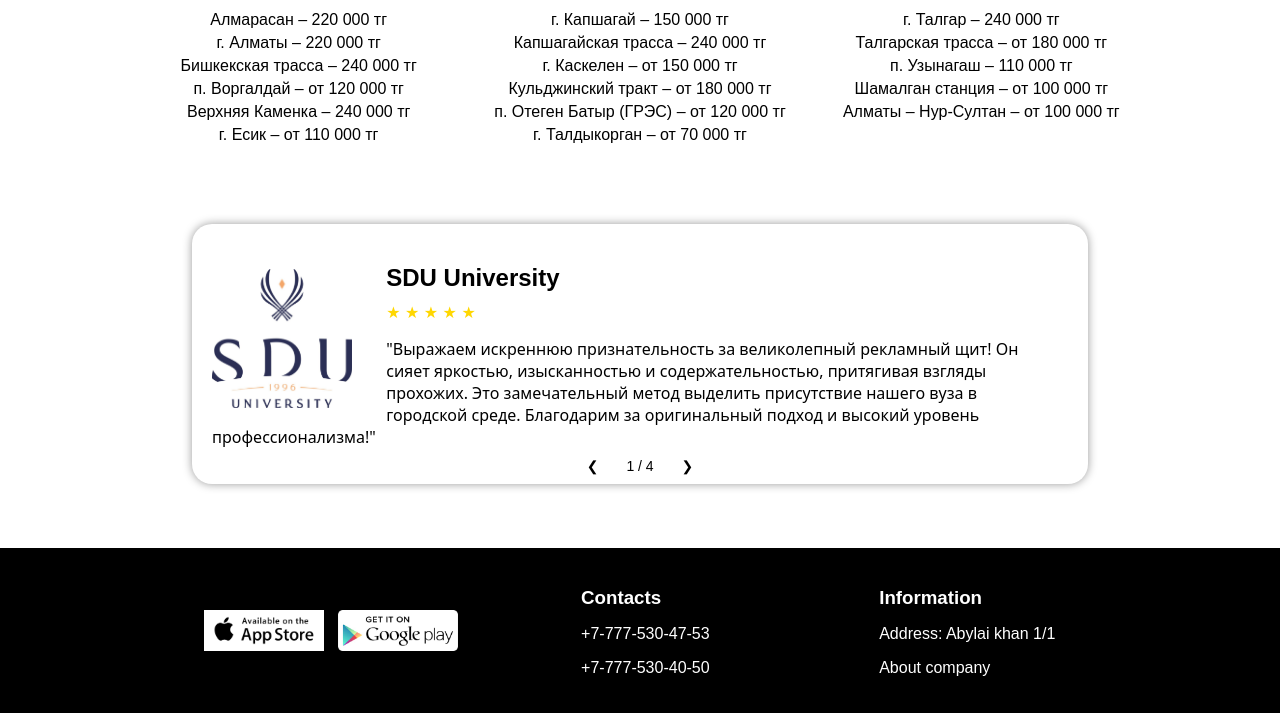
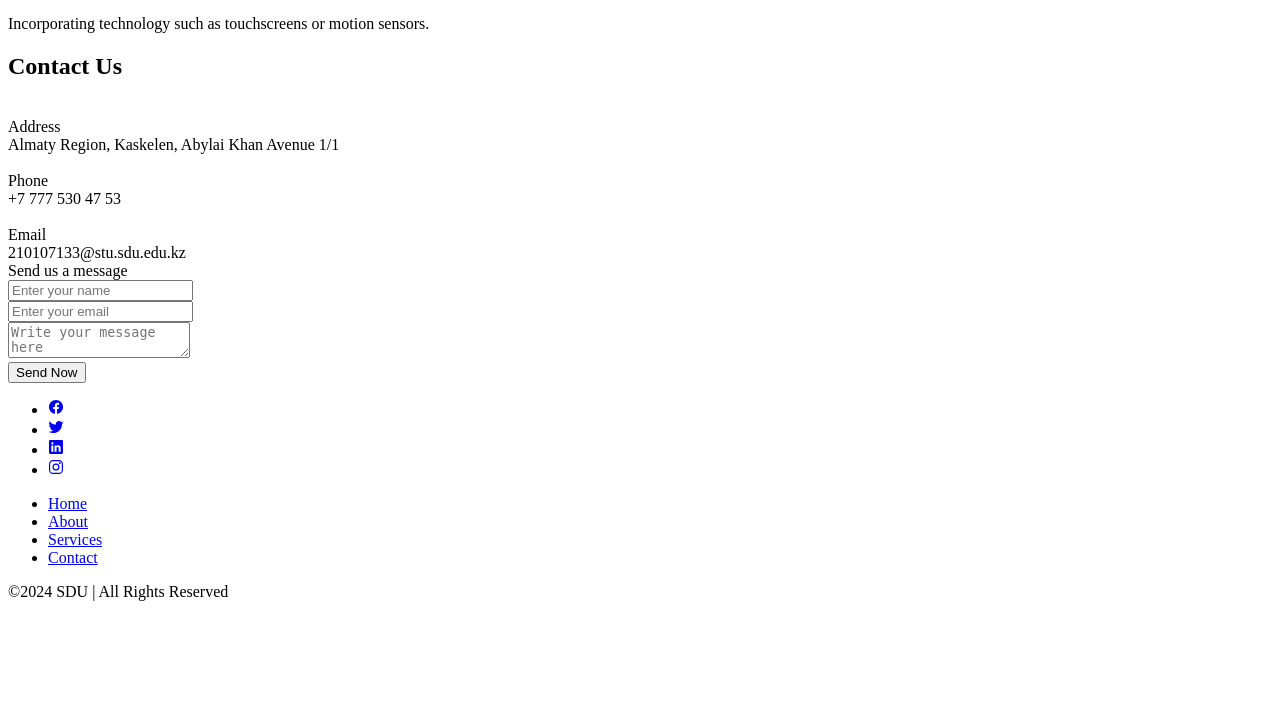
Before and after one commit to ZikoshX/billboard-flask-, a Flask app: page /home in a window 1280 px wide. Shown: the part 1182-1895 px from the top of the page. After the commit the page ends 1783 px from the top, so only its background shows below. Run offline with Flask 3, Linux system fonts and the light colour scheme; some libraries are stand-ins or nearby versions.

Commit message:
Update home.html

```diff
--- a/templates/home.html
+++ b/templates/home.html
@@ -1,190 +1,268 @@
 <!DOCTYPE html>
-<html lang="en">
+<html lang="ru">
 <head>
-<meta charset="UTF-8">
-<meta name="viewport" content="width=device-width, initial-scale=1.0">
-<title>Happy Client Login</title>
-<link rel="stylesheet" href="{{ url_for('static', filename='css/header.css') }}">
-<link rel="stylesheet" href="{{ url_for('static', filename='css/slideshow.css') }}">
-<link rel="stylesheet" href="{{ url_for('static', filename='css/map1.css') }}">
-<link rel="stylesheet" href="{{ url_for('static', filename='css/cost.css') }}">
-<link rel="stylesheet" href="{{ url_for('static', filename='css/feedback.css') }}">
-<link rel="stylesheet" href="{{ url_for('static', filename='css/footer.css') }}">
+    <meta name="viewport" content="width=device-width, initial-scale=1">
+    <title>Happy Client Advertising Agency</title>
+    <link rel="stylesheet" href="{{ url_for('static', filename='css/home.css') }}">
+    <link rel="stylesheet" href="https://cdnjs.cloudflare.com/ajax/libs/font-awesome/5.15.2/css/all.min.css"/>
 </head>
+<body background="">
+    <header class="header" id="home">
+        <div class="overlay">
+            <nav class="navbar">
+                <a href="{{ url_for('home') }}" class="logo">Happy Client</a>
 
-<body>
-    <header class="header">
-        <div class="logo-container">
-          <img src="{{ url_for('static', filename='images/happyclient.jpg') }}" alt="Happy Client Logo" class="logo">
-          <span class="logo-text">Happy Client</span>
+                <div class="nav-links">
+                  <a href="#contain-h2" class="nav-item">About us</a>
+                    <a href="#service" class="nav-item">Services</a>
+                    <a href="#contacts" class="nav-item">Contacts</a>
+                    <a href="{{ url_for('login') }}" class="button">Login</a>
+                    <a href="{{ url_for('signup') }}" class="button">Sign up</a>
+
                 </div>
-        <nav class="navbar">
 
-          <ul class="nav-links">
-            <li><a href="#">Home</a></li>
-            <li><a href="{{ url_for('help') }}">Help</a></li>
-            <li><a href="{{ url_for('services') }}">Services</a></li>
-            <li><a href="{{ url_for('login') }}">Login</a></li>
-            <li><a href="{{ url_for('signup') }}">Signup</a></li>
-          </ul>
-        </nav>
-        <div clss="language-select">
+                <div class="language-select">
                     <select>
-            <option value="en">English</option>
-            <option value="ru">Russion</option>
-            <option value="kz">Kazakh</option>
+                        <option value="en" class="select option">English</option>
+                        <option value="ru">Русский</option>
+                        <option value="kz">Қазақша</option>
                     </select>
                   </div>
+            </nav>
+            <div class="banner-container">
+                <h1>ALL TYPES OF ADVERTISING IN ALMATY</h1>
+                <div class="divider"></div>
+                <p class="agency-name">Advertising Agency HAPPY CLIENT</p>
+            </div>
+
+            <div class="features-container">
+              <ul class="features-list">
+                <li>100% hit the target audience</li>
+                <li>More than 10 years of professional experience</li>
+                <li>Since 2016 on the market</li>
+                <li>More than 600 satisfied customers</li>
+              </ul>
+            </div>
+            <div class="btn-holder">
+              <button class="btn btn-5 hover-border-11">
+                <span>ORDER NOW</span>
+              </button>
+            </div>
+            <a class="smoothscroll" href="#wrapper">
+              <div class="scroll-down"></div></a>
           </header>
 
-<div class="slideshow-container">
-  <div class="mySlides fade">
-    <img src="{{ url_for('static', filename='images/billboard1.jpg') }}" style="width:100%">
+
+
+          <h2 id="contain-h2"> About Us</h2>
+          <div class="block"></div>
+          <h3>Our Company</h3>
+          <p>We are a leading provider of outdoor advertising solutions, specializing in high-impact billboard campaigns that reach audiences far and wide. With decades of experience in the industry, we have established ourselves as a trusted partner for businesses looking to make a statement through strategic outdoor advertising.</p>
+          <h3>Our Mission & Values</h3>
+          <p>Our mission is to deliver exceptional results for our clients by leveraging the power of outdoor advertising to maximize brand exposure and drive business growth. We are committed to integrity, innovation, and excellence in everything we do.</p>
+          <h3>Our Team</h3>
+          <p>We are a dedicated team of professionals with expertise in marketing, design, and outdoor advertising. Our passion for what we do drives us to deliver outstanding results for our clients, exceeding expectations every step of the way.</p>
+
+          <h2 id="service">Our Services</h2>
+          <div class="block"></div>
+          <div id="wrapper">
+            <div class="cols">
+                <div class="col" ontouchstart="this.classList.toggle('hover');">
+                  <div class="container">
+                    <div class="front" style="background-image: url(https://www.measuringknowhow.com/wp-content/uploads/2022/03/Standard-billboard-sizes.jpg)">
+                      <div class="inner">
+                        <p>Standard Billboards</p>
                       </div>
+                    </div>
+                    <div class="back">
+                      <div class="inner">
+                        <p>Allows for large, eye-catching graphics and bold text, making them ideal for delivering impactful messages.</p>
+                      </div>
+                    </div>
+                  </div>
+                </div>
+                <div class="col" ontouchstart="this.classList.toggle('hover');">
+                  <div class="container">
+                    <div class="front" style="background-image: url(https://i.pinimg.com/originals/06/00/99/060099d05640a07e4a4249a25bcb0cf7.jpg)">
+                      <div class="inner">
+                        <p>Digital Billboards</p>
+                      </div>
+                    </div>
+                    <div class="back">
+                      <div class="inner">
+                        <p>Digital billboards use high-intensity, light-emitting diode (LED) technology to display images and video content.</p>
+                      </div>
+                    </div>
+                  </div>
+                </div>
+                <div class="col" ontouchstart="this.classList.toggle('hover');">
+                  <div class="container">
+                    <div class="front" style="background-image: url(https://trafficdisplays.com/wp-content/uploads/2017/02/backlit_mobile_billboard.jpg)">
+                      <div class="inner">
+                        <p>Mobile Billboards</p>
 
-  <div class="mySlides fade">
-    <img src="{{ url_for('static', filename='images/billboard2.jpg') }}" style="width:100%">
                       </div>
+                    </div>
+                    <div class="back">
+                      <div class="inner">
+                        <p>These billboards are mounted on trucks or trailers and can be moved to various locations. </p>
+                      </div>
+                    </div>
+                  </div>
+                </div>
+                <div class="col" ontouchstart="this.classList.toggle('hover');">
+                  <div class="container">
+                    <div class="front" style="background-image: url(https://1.bp.blogspot.com/-ktYH_umYWXY/VwLdqoYnbcI/AAAAAAAAH3U/XLHreD0OEPIykKBHbTrw4EI22TlKZc1GA/s1600/outdoor%2Bbillboard%2Bmock%2Bup%2Bbot%2Blab.png)">
+                      <div class="inner">
+                        <p>Poster Billboards</p>
 
-  <div class="mySlides fade">
-    <img src="{{ url_for('static', filename='images/billboard3.jpg') }}" style="width:100%">
                       </div>
+                    </div>
+                    <div class="back">
+                      <div class="inner">
+                        <p>Smaller than standard billboards, these are often found in urban areas and display static advertising posters.</p>
+                      </div>
+                    </div>
+                  </div>
+                </div>
+                <div class="col" ontouchstart="this.classList.toggle('hover');">
+                  <div class="container">
+                    <div class="front" style="background-image: url(https://www.godrtv.com/wp-content/uploads/elementor/thumbs/Building2-ovy4cfnw64hzuyi23j9gp9gux7qywztj19xzg7cnw4.jpg)">
+                      <div class="inner">
+                        <p>Wallscapes</p>
 
-  <a class="prev" onclick="plusSlides(-1)">&#10096;</a>
-  <a class="next" onclick="plusSlides(1)">&#10097;</a>
                       </div>
+                    </div>
+                    <div class="back">
+                      <div class="inner">
+                        <p> Large advertisements painted or affixed directly onto the exteriors of buildings.</p>
+                      </div>
+                    </div>
+                  </div>
+                </div>
+                <div class="col" ontouchstart="this.classList.toggle('hover');">
+                  <div class="container">
+                    <div class="front" style="background-image: url(https://novocherkassk.libertyltd.ru/upload/medialibrary/e53/e538122b0a06b3a3629638a95205cd1b.jpg)">
+                      <div class="inner">
+                        <p>Three-Dimensional (3D) Billboards</p>
 
-<script src="{{ url_for('static', filename='js/ssh.js') }}">
-</script>
+                      </div>
+                    </div>
+                    <div class="back">
+                      <div class="inner">
+                        <p> Billboards with physical elements or structures that extend outward from the display.</p>
+                      </div>
+                    </div>
+                  </div>
+                </div>
+                <div class="col" ontouchstart="this.classList.toggle('hover');">
+                  <div class="container">
+                    <div class="front" style="background-image: url(https://cdn1.dizkon.ru/images/contests/2014/03/05/53175ef99d22f.700x534.80.jpg)">
+                      <div class="inner">
+                        <p>Eco-Billboards</p>
 
-<button class="buttonmore">More info</button>
-    <!-- The div where the map will be rendered -->
-    <div id="map"></div>
-    <script src="{{ url_for('static', filename='js/map.js') }}">
-    </script>
-    <script async defer
-    src="https://maps.googleapis.com/maps/api/js?key=AIzaSyDR0oZB5mZQ_lWNc2kcrmfMbkaNOkw_AyE&callback=initMap">
-    </script>
+                      </div>
+                    </div>
+                    <div class="back">
+                      <div class="inner">
+                        <p> Environmentally friendly billboards that utilize sustainable materials or incorporate eco-friendly features.</p>
+                      </div>
+                    </div>
+                  </div>
+                </div>
+                <div class="col" ontouchstart="this.classList.toggle('hover');">
+                  <div class="container">
+                    <div class="front" style="background-image: url(https://as1.ftcdn.net/v2/jpg/00/93/85/26/1000_F_93852628_ZfyKA1AfbFlPIlU9LxyMwSRLeQTQJKAi.jpg)">
+                      <div class="inner">
+                        <p>Interactive Billboards</p>
 
-    <div class="cost-container">
-      <h1>The cost of accommodation</h1>
-      <div class="row">
-        <div class="column">
-          <ul>
-            <li>Алмарасан – 220 000 тг</li>
-            <li>г. Алматы – 220 000 тг</li>
-            <li>Бишкекская трасса – 240 000 тг</li>
-            <li>п. Воргалдай – от 120 000 тг</li>
-            <li>Верхняя Каменка – 240 000 тг</li>
-            <li>г. Есик – от 110 000 тг</li>
-          </ul>
                       </div>
-        <div class="column">
-          <ul>
-            <li>г. Капшагай – 150 000 тг</li>
-            <li>Капшагайская трасса – 240 000 тг</li>
-            <li>г. Каскелен – от 150 000 тг</li>
-            <li>Кульджинский тракт – от 180 000 тг</li>
-            <li>п. Отеген Батыр (ГРЭС) – от 120 000 тг</li>
-            <li>г. Талдыкорган – от 70 000 тг</li>
-          </ul>
                     </div>
-        <div class="column">
-          <ul>
-            <li>г. Талгар – 240 000 тг</li>
-            <li>Талгарская трасса – от 180 000 тг</li>
-            <li>п. Узынагаш – 110 000 тг</li>
-            <li>Шамалган станция – от 100 000 тг</li>
-            <li>Алматы – Нур-Султан – от 100 000 тг</li>
-          </ul>
+                    <div class="back">
+                      <div class="inner">
+                        <p>Incorporating technology such as touchscreens or motion sensors.</p>
+                      </div>
+                    </div>
+                  </div>
                 </div>
               </div>
            </div>
 
 
-<div class="feedback-container">
-  <div class="feedback-slide">
-      <div class="feedback-logo">
-          <img src="{{ url_for('static', filename='images/sdu_logo.jpg') }}" style="width: 140px; height: auto;" alt="Logo">
+              <h2 id="contacts">Contact Us</h2>
+              <div class="block"></div>
+              <div class="contain">
+                <div class="content">
+                  <div class="left-side">
+                    <div class="address details">
+                      <i class="fas fa-map-marker-alt" style="margin-left: -10%;"></i>
+                      <div class="topic">Address</div>
+                      <div class="text-one">Almaty Region, Kaskelen, Abylai Khan Avenue 1/1</div>
                     </div>
-        <div class="feedback-content">
-          <h2>SDU University</h2>
-          <div class="feedback-rating">
-            &#9733; &#9733; &#9733; &#9733; &#9733;
+                    <div class="phone details">
+                      <i class="fas fa-phone-alt" style=" margin-left: -12%;"></i>
+                      <div class="topic">Phone</div>
+                      <div class="text-one">+7 777 530 47 53</div>
                     </div>
-          <p class="feedback-text">
-              "Выражаем искреннюю признательность за великолепный рекламный щит! Он сияет яркостью, изысканностью и содержательностью, притягивая взгляды прохожих. Это замечательный метод выделить присутствие нашего вуза в городской среде. Благодарим за оригинальный подход и высокий уровень профессионализма!"</p>
+                    <div class="email details">
+                      <i class="fas fa-envelope" style="margin-left: -8%;"></i>
+                      <div class="topic">Email</div>
+                      <div class="text-one">210107133@stu.sdu.edu.kz</div>
                     </div>
                   </div>
-  <div class="feedback-slide">
-      <div class="feedback-logo">
-        <!-- You can insert the logo image here with an img tag -->
-        <img src="{{ url_for('static', filename='images/almau.jpg') }}"style="width: 140px; height: auto;" alt="Logo">
+                  <div class="right-side">
+                    <div class="topic-text">Send us a message</div>
+                  <form action="#">
+                    <div class="input-box">
+                      <input type="text" placeholder="Enter your name">
                     </div>
-      <div class="feedback-content">
-        <h2>Almau University</h2>
-        <div class="feedback-rating">
-          &#9733; &#9733; &#9733; &#9733; &#9733;
+                    <div class="input-box">
+                      <input type="text" placeholder="Enter your email">
                     </div>
-        <p class="feedback-text">"Благодарим компанию за потрясающий билборд! Яркий, стильный и информативный – он привлек внимание всех вокруг. Отличный способ подчеркнуть наш университет в городской среде. Спасибо за креативный подход и профессионализм!"</p>
+                    <div class="input-box message-box">
+                        <textarea placeholder="Write your message here"></textarea>
                     </div>
+                    <div class="button">
+                      <input type="button" value="Send Now" >
                     </div>
-  <div class="feedback-slide">
-      <div class="feedback-logo">
-        <!-- You can insert the logo image here with an img tag -->
-        <img src="{{ url_for('static', filename='images/kazPost.jpg') }}" style="width: 140px; height: auto;" alt="Logo">
+                  </form>
                 </div>
-      <div class="feedback-content">
-        <h2>KazPost</h2>
-        <div class="feedback-rating">
-          &#9733; &#9733; &#9733; &#9733; &#9733;
-        </div>
-        <p class="feedback-text">
-          "Использование рекламного щита компании стало отличным ходом для нашей рекламной кампании. Лаконичный дизайн и четкость сообщения сделали его заметным и эффективным инструментом, привлекая внимание клиентов к нашим услугам. Спасибо за ваш профессионализм и качество работы!"</p>
-      </div>
-  </div>
-  <div class="feedback-slide">
-      <div class="feedback-logo">
-        <!-- You can insert the logo image here with an img tag -->
-        <img src="{{ url_for('static', filename='images/beeline.jpg') }}" style="width: 140px; height: auto;" alt="Logo">
-      </div>
-      <div class="feedback-content">
-        <h2>Beeline</h2>
-        <div class="feedback-rating">
-          &#9733; &#9733; &#9733; &#9733; &#9733;
-        </div>
-        <p class="feedback-text">
-          "Благодарим за надёжность и скорость! Наш выбор — Beeline — обеспечил мгновенный доступ к миру информации. Отличное соединение, которое помогает нам оставаться на связи. Ваш сервис заслуживает наивысшей оценки!"</p>
                 </div>
               </div>
 
-<div class="feedback-navigation">
-  <button class="prev1" onclick="moveSlidee(-1)">&#10094;</button>
-  <span class="slide-number">1 / 6</span>
-  <button class="next1" onclick="moveSlidee(1)">&#10095;</button>
-</div>
-
-</div>
-<script  src="{{ url_for('static', filename='js/fb.js') }}"></script>
 
               <footer class="footer">
-  <div class="footer-container">
-    <div class="footer-section">
-      <img src="{{ url_for('static', filename='images/appstore.jpg') }}" alt="App Store" />
-      <img src="{{ url_for('static', filename='images/googleplay.jpg') }}" alt="Google Play" />
+                <div class="waves">
+                  <div class="wave" id="wave1"></div>
+                  <div class="wave" id="wave2"></div>
+                  <div class="wave" id="wave3"></div>
+                  <div class="wave" id="wave4"></div>
                 </div>
-    <div class="footer-section">
-      <h3>Contacts</h3>
-      <p>+7-777-530-47-53</p>
-      <p>+7-777-530-40-50</p>
-    </div>
-    <div class="footer-section">
-      <h3>Information</h3>
-      <p>Address: Abylai khan 1/1</p>
-      <p>About company</p>
-    </div>
-  </div>
+                <ul class="social-icon">
+                  <li class="social-icon__item"><a class="social-icon__link" href="#">
+                      <ion-icon name="logo-facebook"></ion-icon>
+                    </a></li>
+                  <li class="social-icon__item"><a class="social-icon__link" href="#">
+                      <ion-icon name="logo-twitter"></ion-icon>
+                    </a></li>
+                  <li class="social-icon__item"><a class="social-icon__link" href="#">
+                      <ion-icon name="logo-linkedin"></ion-icon>
+                    </a></li>
+                  <li class="social-icon__item"><a class="social-icon__link" href="#">
+                      <ion-icon name="logo-instagram"></ion-icon>
+                    </a></li>
+                </ul>
+                <ul class="menu">
+                  <li class="menu__item"><a class="menu__link" href="{{ url_for('home') }}">Home</a></li>
+                  <li class="menu__item"><a class="menu__link" href="#contain-h2">About</a></li>
+                  <li class="menu__item"><a class="menu__link" href="#service">Services</a></li>
+                  <li class="menu__item"><a class="menu__link" href="#contacts">Contact</a></li>
+
+                </ul>
+                <p>&copy;2024 SDU | All Rights Reserved</p>
               </footer>
+              <script type="module" src="https://unpkg.com/ionicons@5.5.2/dist/ionicons/ionicons.esm.js"></script>
+              <script nomodule src="https://unpkg.com/ionicons@5.5.2/dist/ionicons/ionicons.js"></script>
 
 </body>
 </html>
```
Lines whose indentation alone changed are shown as unchanged.
